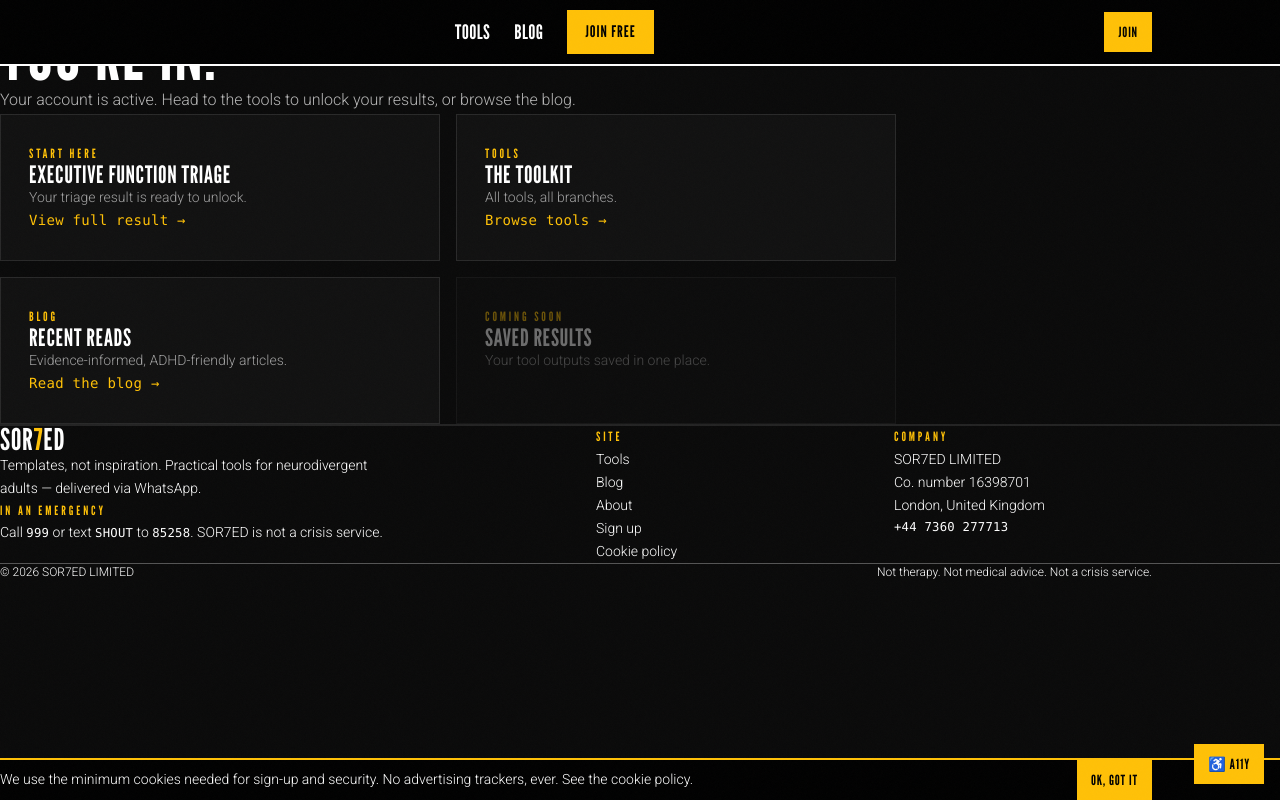
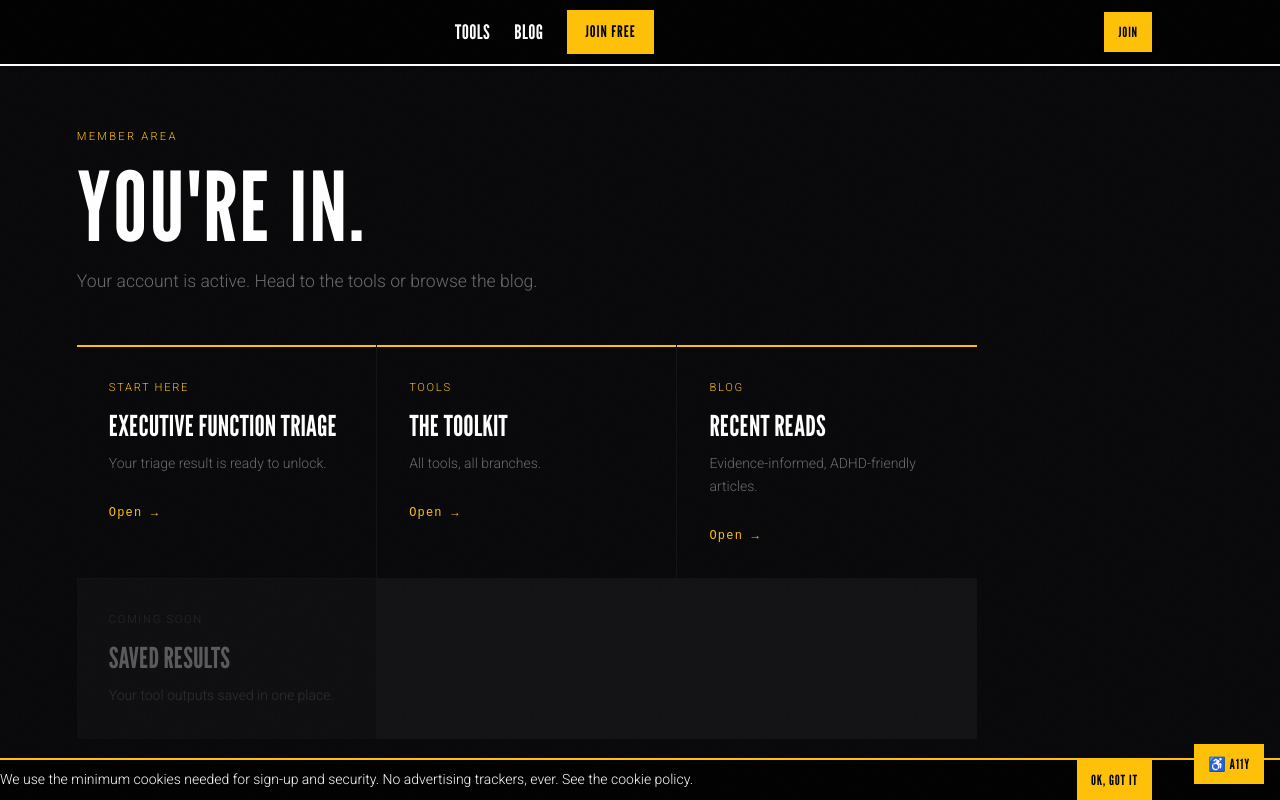
Before and after one commit to claudiokurath/sor7ed-new, a Next.js app: page /member in a window 1280 px wide. Built offline with nearby package versions, Linux system fonts and the light colour scheme; a web font is replaced by a local one.

Commit message:
redesign: member page — dark theme

```diff
--- a/src/app/member/page.tsx
+++ b/src/app/member/page.tsx
@@ -1,42 +1,36 @@
 import Link from 'next/link';
 
-export const metadata = {
-  title: 'Member Area — SOR7ED',
-};
+export const metadata = { title: 'Member Area — SOR7ED' };
 
 export default function MemberPage() {
+  const cards = [
+    { href: '/tools/executive-function-triage?unlocked=1', label: 'Start here', title: 'Executive Function Triage', desc: 'Your triage result is ready to unlock.' },
+    { href: '/tools', label: 'Tools', title: 'The Toolkit', desc: 'All tools, all branches.' },
+    { href: '/blog', label: 'Blog', title: 'Recent reads', desc: 'Evidence-informed, ADHD-friendly articles.' },
+  ];
+
   return (
-    <section className="max-w-4xl mx-auto px-5 py-20">
-      <p className="kicker mb-2">Member area</p>
-      <h1 className="text-5xl md:text-7xl leading-none mb-6">You're in.</h1>
-      <p className="text-base opacity-70 mb-10 max-w-xl">
-        Your account is active. Head to the tools to unlock your results, or browse the blog.
+    <div style={{ minHeight: '100vh', background: '#08080A', padding: '8rem 6% 4rem' }}>
+      <p style={{ fontSize: '0.7rem', letterSpacing: '0.2em', textTransform: 'uppercase', color: '#ffc107', marginBottom: '1rem' }}>Member area</p>
+      <h1 style={{ fontFamily: 'League Gothic, Arial Narrow, sans-serif', fontSize: 'clamp(3rem,8vw,6rem)', textTransform: 'uppercase', lineHeight: 0.92, color: '#fff', marginBottom: '1rem' }}>You're in.</h1>
+      <p style={{ color: 'rgba(255,255,255,0.4)', fontSize: '1.1rem', maxWidth: 480, lineHeight: 1.7, marginBottom: '3rem' }}>
+        Your account is active. Head to the tools or browse the blog.
       </p>
-      <div className="grid gap-4 md:grid-cols-2">
-        <Link href="/tools/executive-function-triage?unlocked=1" className="dark-card block group">
-          <p className="kicker text-xs mb-2">Start here</p>
-          <p className="display text-2xl mb-2 group-hover:text-[#ffc107] transition-colors">Executive Function Triage</p>
-          <p className="text-sm opacity-60">Your triage result is ready to unlock.</p>
-          <p className="text-sm mt-4 mono text-[#ffc107]">View full result →</p>
-        </Link>
-        <Link href="/tools" className="dark-card block group">
-          <p className="kicker text-xs mb-2">Tools</p>
-          <p className="display text-2xl mb-2 group-hover:text-[#ffc107] transition-colors">The Toolkit</p>
-          <p className="text-sm opacity-60">All tools, all branches.</p>
-          <p className="text-sm mt-4 mono text-[#ffc107]">Browse tools →</p>
-        </Link>
-        <Link href="/blog" className="dark-card block group">
-          <p className="kicker text-xs mb-2">Blog</p>
-          <p className="display text-2xl mb-2 group-hover:text-[#ffc107] transition-colors">Recent reads</p>
-          <p className="text-sm opacity-60">Evidence-informed, ADHD-friendly articles.</p>
-          <p className="text-sm mt-4 mono text-[#ffc107]">Read the blog →</p>
-        </Link>
-        <div className="dark-card opacity-40">
-          <p className="kicker text-xs mb-2">Coming soon</p>
-          <p className="display text-2xl mb-2">Saved results</p>
-          <p className="text-sm opacity-60">Your tool outputs saved in one place.</p>
+      <div style={{ display: 'grid', gridTemplateColumns: 'repeat(auto-fill, minmax(260px, 1fr))', gap: '1px', background: 'rgba(255,255,255,0.04)', maxWidth: 900 }}>
+        {cards.map(card => (
+          <Link key={card.href} href={card.href} style={{ background: '#08080A', padding: '2rem', display: 'block', textDecoration: 'none', position: 'relative', borderTop: '2px solid #ffc107' }}>
+            <p style={{ fontSize: '0.7rem', letterSpacing: '0.15em', textTransform: 'uppercase', color: '#ffc107', marginBottom: '1rem' }}>{card.label}</p>
+            <p style={{ fontFamily: 'League Gothic, Arial Narrow, sans-serif', fontSize: '1.8rem', textTransform: 'uppercase', lineHeight: 0.92, color: '#fff', marginBottom: '0.75rem' }}>{card.title}</p>
+            <p style={{ fontSize: '0.875rem', color: 'rgba(255,255,255,0.4)', lineHeight: 1.65, marginBottom: '1.5rem' }}>{card.desc}</p>
+            <span style={{ fontSize: '0.75rem', fontFamily: 'ui-monospace, monospace', color: '#ffc107', letterSpacing: '0.1em' }}>Open →</span>
+          </Link>
+        ))}
+        <div style={{ background: '#08080A', padding: '2rem', opacity: 0.3 }}>
+          <p style={{ fontSize: '0.7rem', letterSpacing: '0.15em', textTransform: 'uppercase', color: 'rgba(255,255,255,0.3)', marginBottom: '1rem' }}>Coming soon</p>
+          <p style={{ fontFamily: 'League Gothic, Arial Narrow, sans-serif', fontSize: '1.8rem', textTransform: 'uppercase', lineHeight: 0.92, color: '#fff', marginBottom: '0.75rem' }}>Saved results</p>
+          <p style={{ fontSize: '0.875rem', color: 'rgba(255,255,255,0.4)', lineHeight: 1.65 }}>Your tool outputs saved in one place.</p>
         </div>
       </div>
-    </section>
+    </div>
   );
 }
```
